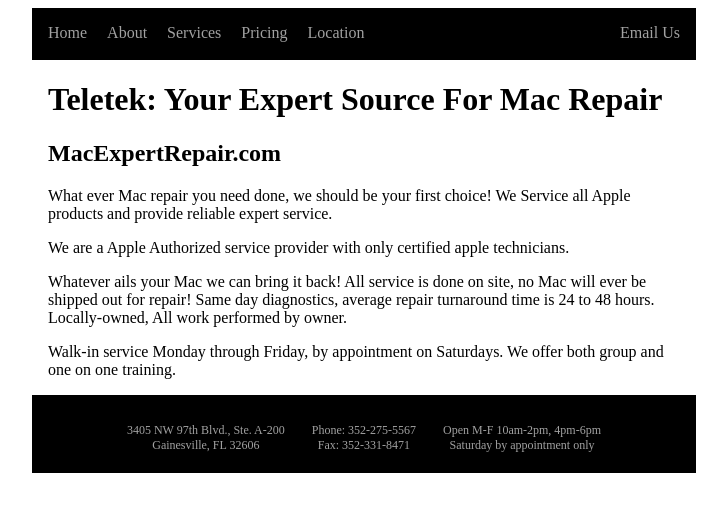
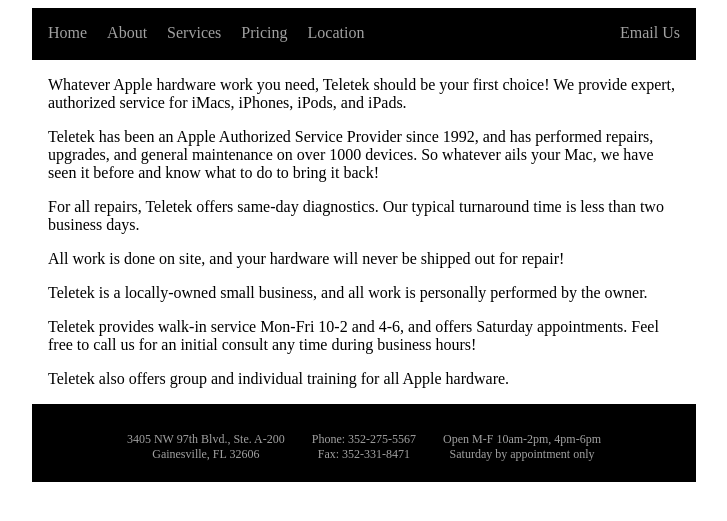
Before and after one commit to pearsonca/example-teletek, a Jekyll site: the page built from index.md, in a window 1280 px wide. Shown: the top 521 px of the page, without its empty margins (276-1003 px from the left). Built offline with Jekyll 4.4.1, drawn with Linux system fonts in a browser that asks for light colours.

Commit message:
some content revision

```diff
--- a/index.md
+++ b/index.md
@@ -1,20 +1,25 @@
 ---
 layout: page
 name: Home
+bgimg: "shapeimg_2.png"
 ---
 
-# Teletek: Your Expert Source For Mac Repair
+Whatever Apple hardware work you need, Teletek should be your first choice!  We provide
+expert, authorized service for iMacs, iPhones, iPods, and iPads.
 
-## MacExpertRepair.com
+Teletek has been an Apple Authorized Service Provider since 1992, and has performed
+repairs, upgrades, and general maintenance on over 1000 devices.  So whatever
+ails your Mac, we have seen it before and know what to do to bring it back!
 
-What ever Mac repair you need done, we should be your first choice!  We Service
-all Apple products and provide reliable expert service.
+For all repairs, Teletek offers same-day diagnostics.  Our typical turnaround time is
+less than two business days.
 
-We are a Apple Authorized service provider with only certified apple technicians.
+All work is done on site, and your hardware will never be shipped out for repair!
 
-Whatever ails your Mac we can bring it back! All service is done on site, no Mac will
-ever be shipped out for repair!  Same day diagnostics, average repair turnaround
-time is 24 to 48 hours. Locally-owned, All work performed by owner.
+Teletek is a locally-owned small business, and all work is personally performed
+by the owner.
 
-Walk-in service Monday through Friday, by appointment on Saturdays.
-We offer both group and one on one training.
+Teletek provides walk-in service Mon-Fri 10-2 and 4-6, and offers Saturday appointments.
+Feel free to call us for an initial consult any time during business hours!
+
+Teletek also offers group and individual training for all Apple hardware.
```
Also changed, not shown: _sections/about.md (+0 -2 lines), _sections/pricing.md (+4 -6 lines).
